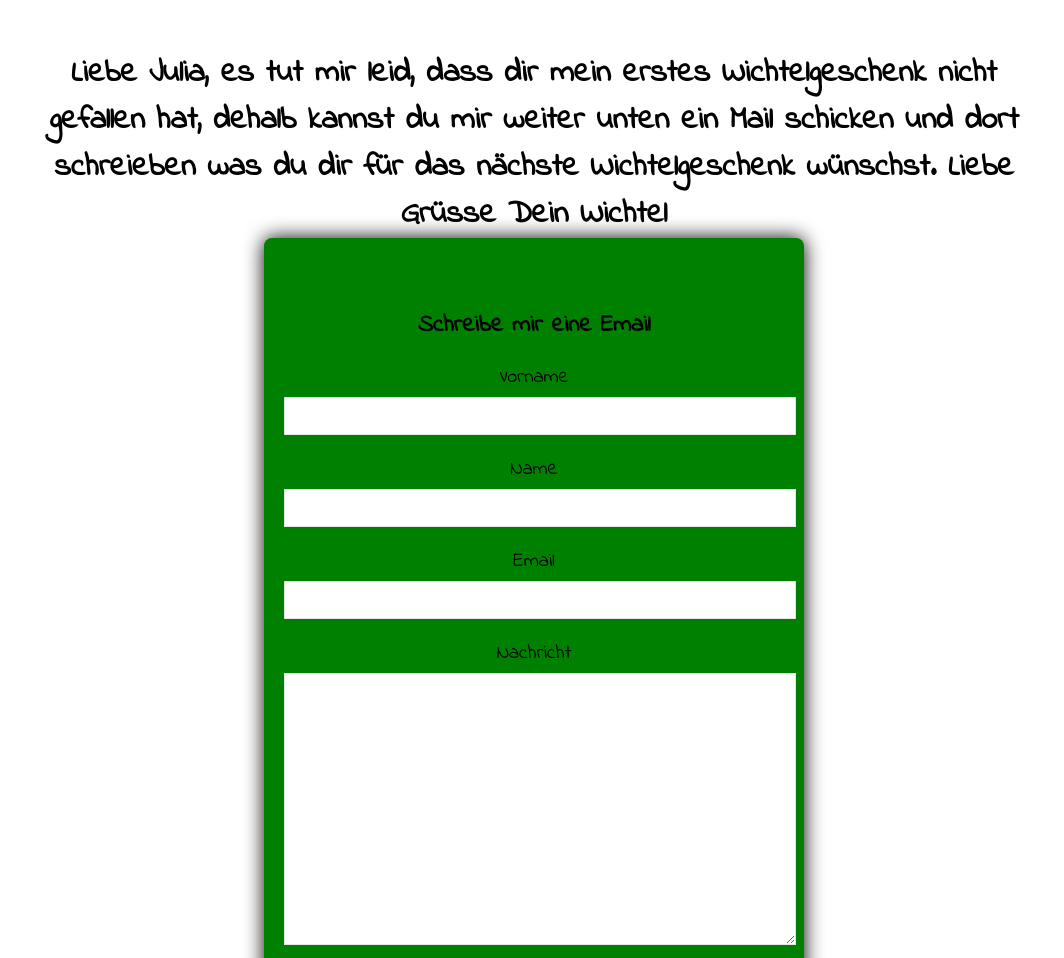
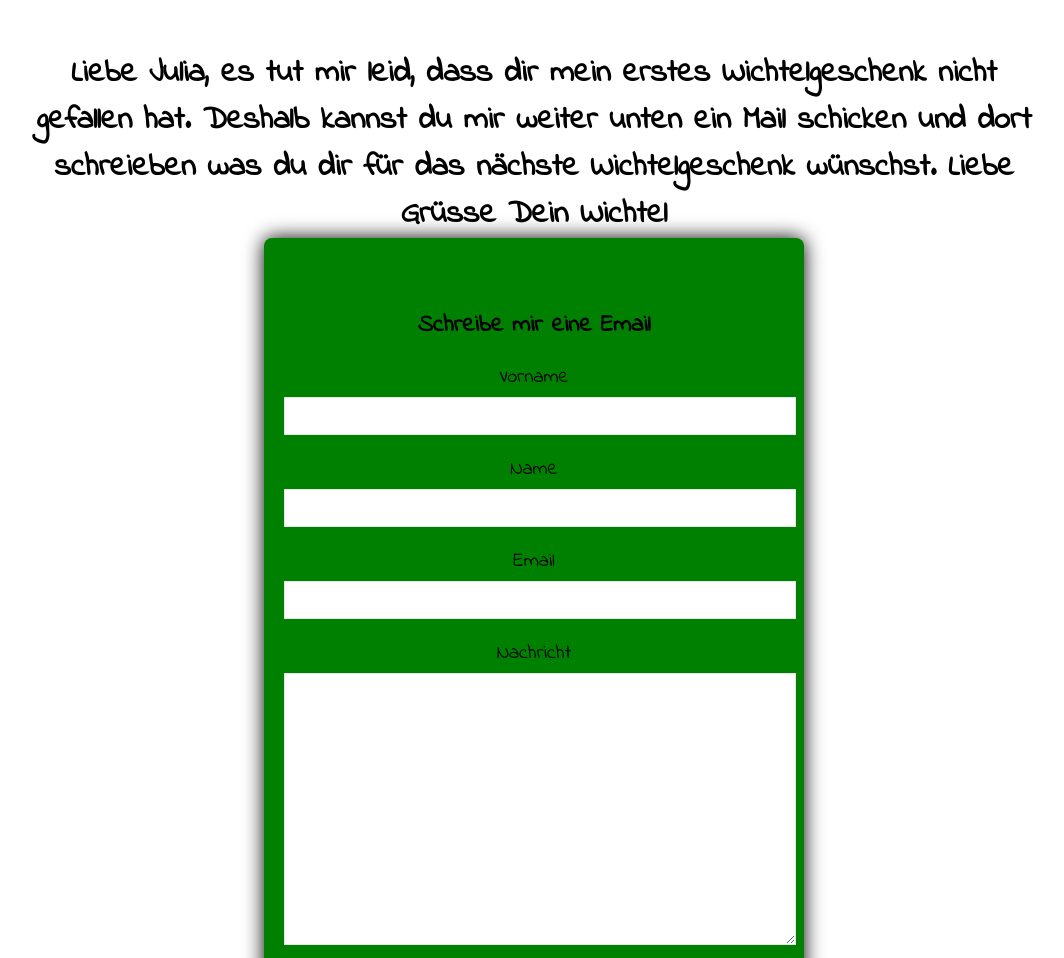
Before and after one commit to ninjubaer/julia-wichtel, a plain HTML site: page index.html in a window 1280 px wide. Shown: the top 958 px of the page, without its empty margins (106-1170 px from the left). Drawn offline with Linux system fonts and the light colour scheme.

Commit message:
Add files via upload

```diff
--- a/index.html
+++ b/index.html
@@ -11,7 +11,7 @@
 
     <h1>
         Liebe Julia,
-        es tut mir leid, dass dir mein erstes Wichtelgeschenk nicht gefallen hat, dehalb kannst du mir weiter unten ein Mail schicken und dort schreieben was du dir für das nächste Wichtelgeschenk wünschst.
+        es tut mir leid, dass dir mein erstes Wichtelgeschenk nicht gefallen hat. Deshalb kannst du mir weiter unten ein Mail schicken und dort schreieben was du dir für das nächste Wichtelgeschenk wünschst.
         Liebe Grüsse Dein Wichtel
     </h1>
     <div id="footer">
```
